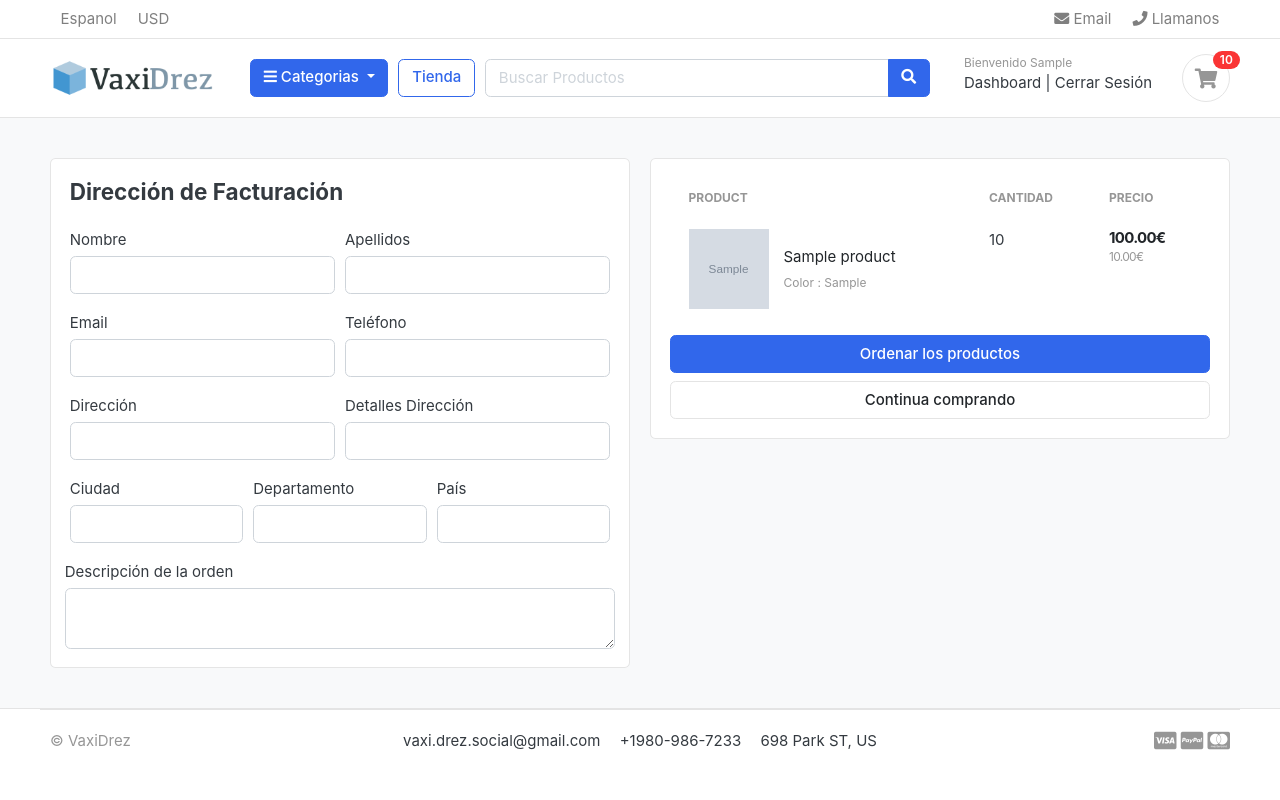
After one commit to anvimol/ecommerce2022, a Django app: page /cart/checkout/ in a window 1280 px wide. The commit adds this page. Run offline with Django 4.2, Linux system fonts and the light colour scheme; a user stored in the database is signed in; tables that the repository leaves empty hold one stand-in row (values such as "Sample post"); grey boxes marked "Sample" are stand-in pictures; some web fonts are replaced.

Commit message:
Checkout de Carrito de Compra

```diff
--- a/carts/context_processors.py
+++ b/carts/context_processors.py
@@ -8,10 +8,10 @@ def counter(request):
     try:
         cart = Cart.objects.filter(cart_id=_cart_id(request))
 
-        # if request.user.is_authenticated:
-            #cart_items = CartItem.objects.all().filter(user=request.user)
-        # else:
-        cart_items = CartItem.objects.all().filter(cart=cart[:1])
+        if request.user.is_authenticated:
+            cart_items = CartItem.objects.all().filter(user=request.user)
+        else:
+            cart_items = CartItem.objects.all().filter(cart=cart[:1])
 
         for cart_item in cart_items:
             cart_count += cart_item.quantity
--- a/carts/models.py
+++ b/carts/models.py
@@ -12,7 +12,7 @@ class Cart(models.Model):
 
 
 class CartItem(models.Model):
-    # user = models.ForeignKey(Account, on_delete=models.CASCADE, null=True)
+    user = models.ForeignKey(Account, on_delete=models.CASCADE, null=True)
     product = models.ForeignKey(Product, on_delete=models.CASCADE)
     variations = models.ManyToManyField(Variation, blank=True)
     cart = models.ForeignKey(Cart, on_delete=models.CASCADE, null=True)
--- a/carts/urls.py
+++ b/carts/urls.py
@@ -7,4 +7,5 @@ urlpatterns = [
     path('add_cart/<int:product_id>/', views.add_cart, name='add_cart'),
     path('remove_cart/<int:product_id>/<int:cart_item_id>/', views.remove_cart, name='remove_cart'),
     path('remove_cart_item/<int:product_id>/<int:cart_item_id>/', views.remove_cart_item, name='remove_cart_item'),
+    path('checkout/', views.checkout, name='checkout'),
 ]
--- a/carts/views.py
+++ b/carts/views.py
@@ -1,3 +1,4 @@
+from django.contrib.auth.decorators import login_required
 from django.core.exceptions import ObjectDoesNotExist
 from django.shortcuts import render, redirect, get_object_or_404
 
@@ -14,71 +15,133 @@ def _cart_id(request):
 
 def add_cart(request, product_id):
     product = Product.objects.get(id=product_id)
-    product_variation = []
 
-    if request.method == 'POST':
-        for item in request.POST:
-            key = item
-            value = request.POST[key]
+    current_user = request.user
 
-            try:
-                variation = Variation.objects.get(product=product, variation_category__iexact=key, variation_value__iexact=value)
-                product_variation.append(variation)
-            except:
-                pass
+    if current_user.is_authenticated:
+        # aquí en este bloque agregaremos la logica del carrito de compras cuando
+        # el usuario esta autenticado
+        product_variation = []
 
-    try:
-        cart = Cart.objects.get(cart_id=_cart_id(request))
-    except Cart.DoesNotExist:
-        cart = Cart.objects.create(
-            cart_id=_cart_id(request)
-        )
-    cart.save()
+        if request.method == 'POST':
+            for item in request.POST:
+                key = item
+                value = request.POST[key]
+                try:
+                    variation = Variation.objects.get(product=product, variation_category__iexact=key,
+                                                      variation_value__iexact=value)
+                    product_variation.append(variation)
+                except:
+                    pass
 
-    is_cart_item_exist = CartItem.objects.filter(product=product, cart=cart).exists()
+        is_cart_item_exist = CartItem.objects.filter(product=product, user=current_user).exists()
+        if is_cart_item_exist:
+            cart_item = CartItem.objects.filter(product=product, user=current_user)
 
-    if is_cart_item_exist:
-        cart_item = CartItem.objects.filter(product=product, cart=cart)
+            ex_var_list = []
+            id = []
+            for item in cart_item:
+                existing_variation = item.variations.all()
+                ex_var_list.append(list(existing_variation))
+                id.append(item.id)
 
-        ex_var_list = []
-        id = []
-        for item in cart_item:
-            existing_variation = item.variations.all()
-            ex_var_list.append(list(existing_variation))
-            id.append(item.id)
+            if product_variation in ex_var_list:
+                index = ex_var_list.index(product_variation)
+                item_id = id[index]
+                item = CartItem.objects.get(product=product, id=item_id)
+                item.quantity += 1
+                item.save()
+            else:
+                item = CartItem.objects.create(product=product, quantity=1, user=current_user)
 
-        if product_variation in ex_var_list:
-            index = ex_var_list.index(product_variation)
-            item_id = id[index]
-            item = CartItem.objects.get(product=product, id=item_id)
-            item.quantity += 1
-            item.save()
+                if len(product_variation) > 0:
+                    item.variations.clear()
+                    item.variations.add(*product_variation)
+
+                item.save()
         else:
-            item = CartItem.objects.create(product=product, quantity=1, cart=cart)
+            cart_item = CartItem.objects.create(
+                product=product,
+                quantity=1,
+                user=current_user
+            )
+            if len(product_variation) > 0:
+                cart_item.variations.clear()
+                cart_item.variations.add(*product_variation)
+            cart_item.save()
 
-            if len(product_variation) > 0:
-                item.variations.clear()
-                item.variations.add(*product_variation)
-            item.save()
+        return redirect('cart')
 
     else:
-        cart_item = CartItem.objects.create(
-            product=product,
-            quantity=1,
-            cart=cart,
-        )
-        if len(product_variation) > 0:
-            cart_item.variations.clear()
-            cart_item.variations.add(*product_variation)
-        cart_item.save()
-    return redirect('cart')
+        product_variation = []
+
+        if request.method == 'POST':
+            for item in request.POST:
+                key = item
+                value = request.POST[key]
+
+                try:
+                    variation = Variation.objects.get(product=product, variation_category__iexact=key, variation_value__iexact=value)
+                    product_variation.append(variation)
+                except:
+                    pass
+        try:
+            cart = Cart.objects.get(cart_id=_cart_id(request))
+        except Cart.DoesNotExist:
+            cart = Cart.objects.create(
+                cart_id=_cart_id(request)
+            )
+        cart.save()
+
+        is_cart_item_exist = CartItem.objects.filter(product=product, cart=cart).exists()
+
+        if is_cart_item_exist:
+            cart_item = CartItem.objects.filter(product=product, cart=cart)
+
+            ex_var_list = []
+            id = []
+            for item in cart_item:
+                existing_variation = item.variations.all()
+                ex_var_list.append(list(existing_variation))
+                id.append(item.id)
+
+            if product_variation in ex_var_list:
+                index = ex_var_list.index(product_variation)
+                item_id = id[index]
+                item = CartItem.objects.get(product=product, id=item_id)
+                item.quantity += 1
+                item.save()
+            else:
+                item = CartItem.objects.create(product=product, quantity=1, cart=cart)
+
+                if len(product_variation) > 0:
+                    item.variations.clear()
+                    item.variations.add(*product_variation)
+                item.save()
+
+        else:
+            cart_item = CartItem.objects.create(
+                product=product,
+                quantity=1,
+                cart=cart,
+            )
+            if len(product_variation) > 0:
+                cart_item.variations.clear()
+                cart_item.variations.add(*product_variation)
+            cart_item.save()
+        return redirect('cart')
 
 
 def remove_cart(request, product_id, cart_item_id):
-    cart = Cart.objects.get(cart_id=_cart_id(request))
+
     product = get_object_or_404(Product, id=product_id)
     try:
-        cart_item = CartItem.objects.get(product=product, cart=cart, id=cart_item_id)
+        if request.user.is_authenticated:
+            cart_item = CartItem.objects.get(product=product, user=request.user, id=cart_item_id)
+        else:
+            cart = Cart.objects.get(cart_id=_cart_id(request))
+
+            cart_item = CartItem.objects.get(product=product, cart=cart, id=cart_item_id)
 
         if cart_item.quantity > 1:
             cart_item.quantity -= 1
@@ -92,11 +155,15 @@ def remove_cart(request, product_id, cart_item_id):
 
 
 def remove_cart_item(request, product_id, cart_item_id):
-    cart = Cart.objects.get(cart_id=_cart_id(request))
     product = get_object_or_404(Product, id=product_id)
-    cart_item = CartItem.objects.get(product=product, cart=cart, id=cart_item_id)
+
+    if request.user.is_authenticated:
+        cart_item = CartItem.objects.get(product=product, user=request.user, id=cart_item_id)
+    else:
+        cart = Cart.objects.get(cart_id=_cart_id(request))
+        cart_item = CartItem.objects.get(product=product, cart=cart, id=cart_item_id)
+
     cart_item.delete()
-
     return redirect('cart')
 
 
@@ -104,12 +171,15 @@ def cart(request, total=0, quantity=0, cart_items=None):
     tax = 0
     grand_total = 0
     try:
-        cart = Cart.objects.get(cart_id=_cart_id(request))
-        cart_items = CartItem.objects.filter(cart=cart, is_active=True)
+        if request.user.is_authenticated:
+            cart_items = CartItem.objects.all().filter(user=request.user, is_active=True)
+        else:
+            cart = Cart.objects.get(cart_id=_cart_id(request))
+            cart_items = CartItem.objects.filter(cart=cart, is_active=True)
         for cart_item in cart_items:
             total += (cart_item.product.price * cart_item.quantity)
             quantity += cart_item.quantity
-        tax = (8 * total) / 100  # tax del 8 por ciento
+        tax = (2 * total) / 100  # tax del 2 por ciento
         grand_total = total + tax
     except ObjectDoesNotExist:
         pass
@@ -123,3 +193,33 @@ def cart(request, total=0, quantity=0, cart_items=None):
     }
 
     return render(request, 'store/cart.html', context)
+
+
+@login_required(login_url='login')
+def checkout(request, total=0, quantity=0, cart_items=None):
+    tax = 0
+    grand_total = 0
+    try:
+        if request.user.is_authenticated:
+            cart_items = CartItem.objects.all().filter(user=request.user, is_active=True)
+        else:
+            cart = Cart.objects.get(cart_id=_cart_id(request))
+            cart_items = CartItem.objects.filter(cart=cart, is_active=True)
+
+        for cart_item in cart_items:
+            total += (cart_item.product.price * cart_item.quantity)
+            quantity += cart_item.quantity
+        tax = (2 * total) / 100  # tax del 2 por ciento
+        grand_total = total + tax
+    except ObjectDoesNotExist:
+        pass
+
+    context = {
+        'total': total,
+        'quantity': quantity,
+        'cart_items': cart_items,
+        'tax': tax,
+        'grand_total': grand_total
+    }
+
+    return render(request, 'store/checkout.html', context)
--- a/templates/store/cart.html
+++ b/templates/store/cart.html
@@ -99,7 +99,7 @@
                 <p class="text-center mb-3">
                     <img src="{% static 'images/misc/payments.png' %}" height="26">
                 </p>
-                <a href="./place-order.html" class="btn btn-primary btn-block"> Pagar </a>
+                <a href="{% url 'checkout' %}" class="btn btn-primary btn-block"> Pagar </a>
                 <a href="{% url 'store' %}" class="btn btn-light btn-block">Continua comprando</a>
             </div> <!-- card-body.// -->
             </div> <!-- card.// -->
--- /dev/null
+++ b/templates/store/checkout.html
@@ -0,0 +1,141 @@
+{% extends 'base.html' %}
+{% load static %}
+
+{% block content %}
+
+<section class="section-content padding-y bg">
+    <div class="container">
+
+    <!-- ============================ COMPONENT 1 ================================= -->
+    <div class="row">
+        <aside class="col-lg-6">
+    <div class="card">
+
+    <div class="card-body">
+        <h4 class="card-title mb-4">Dirección de Facturación</h4>
+        <form action="" method="post">
+            {% csrf_token %}
+            <div class="form-row">
+                <div class="col form-group">
+                    <label for="">Nombre</label>
+                    <input type="text" name="first-name" class="form-control">
+                </div>
+
+                <div class="col form-group">
+                    <label for="">Apellidos</label>
+                    <input type="text" name="last-name" class="form-control">
+                </div>
+            </div>
+
+            <div class="form-row">
+                <div class="col form-group">
+                    <label for="">Email</label>
+                    <input type="email" name="email" class="form-control">
+                </div>
+
+                <div class="col form-group">
+                    <label for="">Teléfono</label>
+                    <input type="text" name="phone" class="form-control">
+                </div>
+            </div>
+
+            <div class="form-row">
+                <div class="col form-group">
+                    <label for="">Dirección</label>
+                    <input type="text" name="address_line_1" class="form-control">
+                </div>
+
+                <div class="col form-group">
+                    <label for="">Detalles Dirección</label>
+                    <input type="text" name="address_line_2" class="form-control">
+                </div>
+            </div>
+
+            <div class="form-row">
+                <div class="col form-group">
+                    <label for="">Ciudad</label>
+                    <input type="text" name="city" class="form-control">
+                </div>
+
+                <div class="col form-group">
+                    <label for="">Departamento</label>
+                    <input type="text" name="state" class="form-control">
+                </div>
+
+                <div class="col form-group">
+                    <label for="">País</label>
+                    <input type="text" name="country" class="form-control">
+                </div>
+            </div>
+
+            <div class="form-row">
+                <label for="">Descripción de la orden</label>
+                <textarea name="order-note" rows="2" class="form-control"></textarea>
+            </div>
+    </div>
+
+    </div> <!-- card.// -->
+
+        </aside> <!-- col.// -->
+        <aside class="col-lg-6">
+
+            <div class="card">
+            <div class="card-body">
+                <table class="table table-borderless table-shopping-cart">
+                    <thead class="text-muted">
+                    <tr class="small text-uppercase">
+                      <th scope="col">Product</th>
+                      <th scope="col" width="120">Cantidad</th>
+                      <th scope="col" width="120">Precio</th>
+                    </tr>
+                    </thead>
+                    <tbody>
+                    {% for cart_item in cart_items %}
+                    <tr>
+                        <td>
+                            <figure class="itemside align-items-center">
+                                <div class="aside"><img src="{{ cart_item.product.images.url }}" class="img-sm"></div>
+                                <figcaption class="info">
+                                    <a href="{{ cart_item.product.get_url }}" class="title text-dark">{{ cart_item.product.product_name }}</a>
+                                    <p class="text-muted small">
+                                        {% if cart_item.variations.all %}
+                                            {% for item in cart_item.variations.all %}
+                                                {{ item.variation_category | capfirst }} : {{ item.variation_value | capfirst }} <br>
+                                            {% endfor %}
+                                        {% endif %}
+                                    </p>
+                                </figcaption>
+                            </figure>
+                        </td>
+                        <td>
+                            <!-- col.// -->
+                            <label>{{ cart_item.quantity }}</label>
+                        </td>
+                        <td>
+                            <div class="price-wrap">
+                                <var class="price">{{ cart_item.subtotal }}€</var>
+                                <small class="text-muted"> {{ cart_item.product.price }}€ </small>
+                            </div> <!-- price-wrap .// -->
+                        </td>
+
+                    </tr>
+                    {% endfor %}
+                    </tbody>
+                </table>
+                <button type="submit" name="submit" class="btn btn-primary btn-block"> Ordenar los productos </button>
+                <a href="{% url 'store' %}" class="btn btn-light btn-block">Continua comprando</a>
+            </form>
+            </div> <!-- card-body.// -->
+            </div> <!-- card.// -->
+
+    </aside> <!-- col.// -->
+
+
+    </div> <!-- row.// -->
+
+    <!-- ============================ COMPONENT 1 END .// ================================= -->
+
+    </div> <!-- container .//  -->
+    </section>
+    <!-- ========================= SECTION CONTENT END// ========================= -->
+{% endblock %}
```
Also changed, not shown: accounts/views.py (+55 -1 lines), requirements.txt (added, +9 -0 lines), carts/migrations/0003_cartitem_user.py (added), store/migrations/0004_alter_variation_variation_category.py (added).
